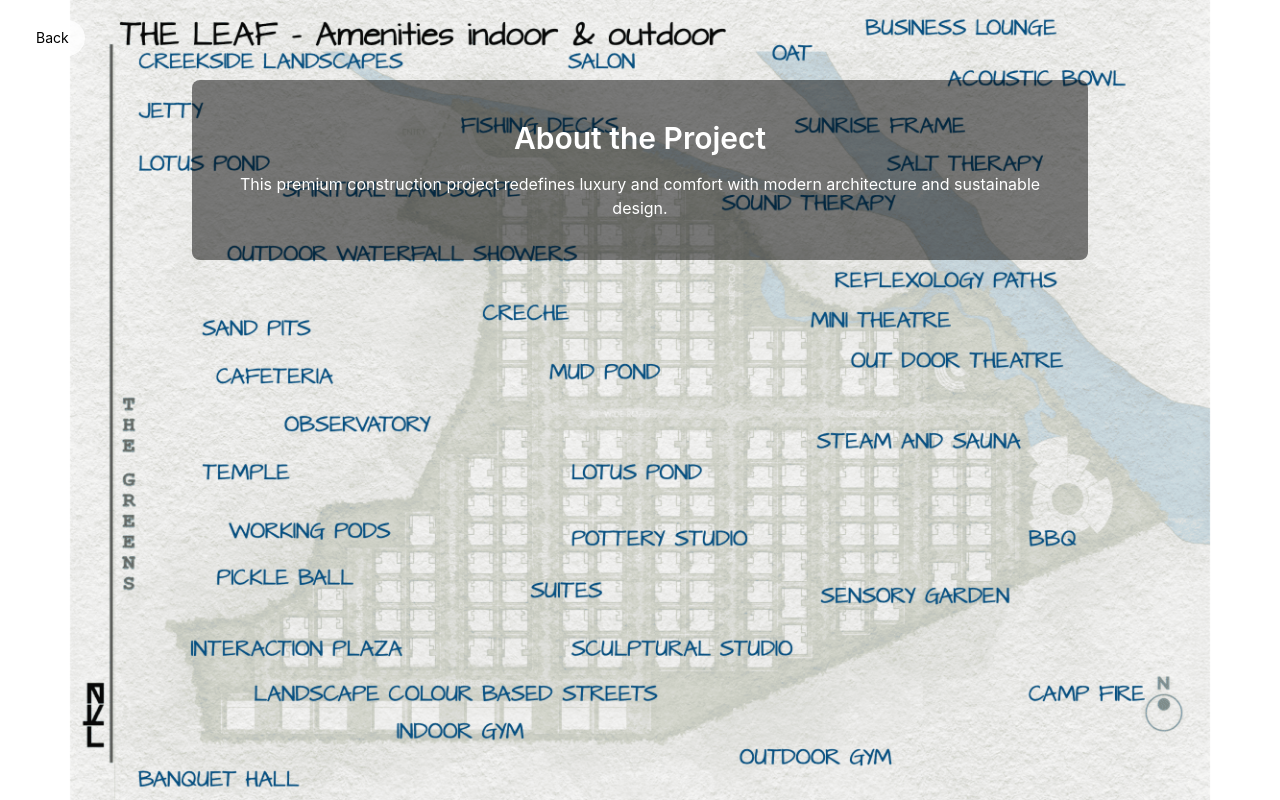
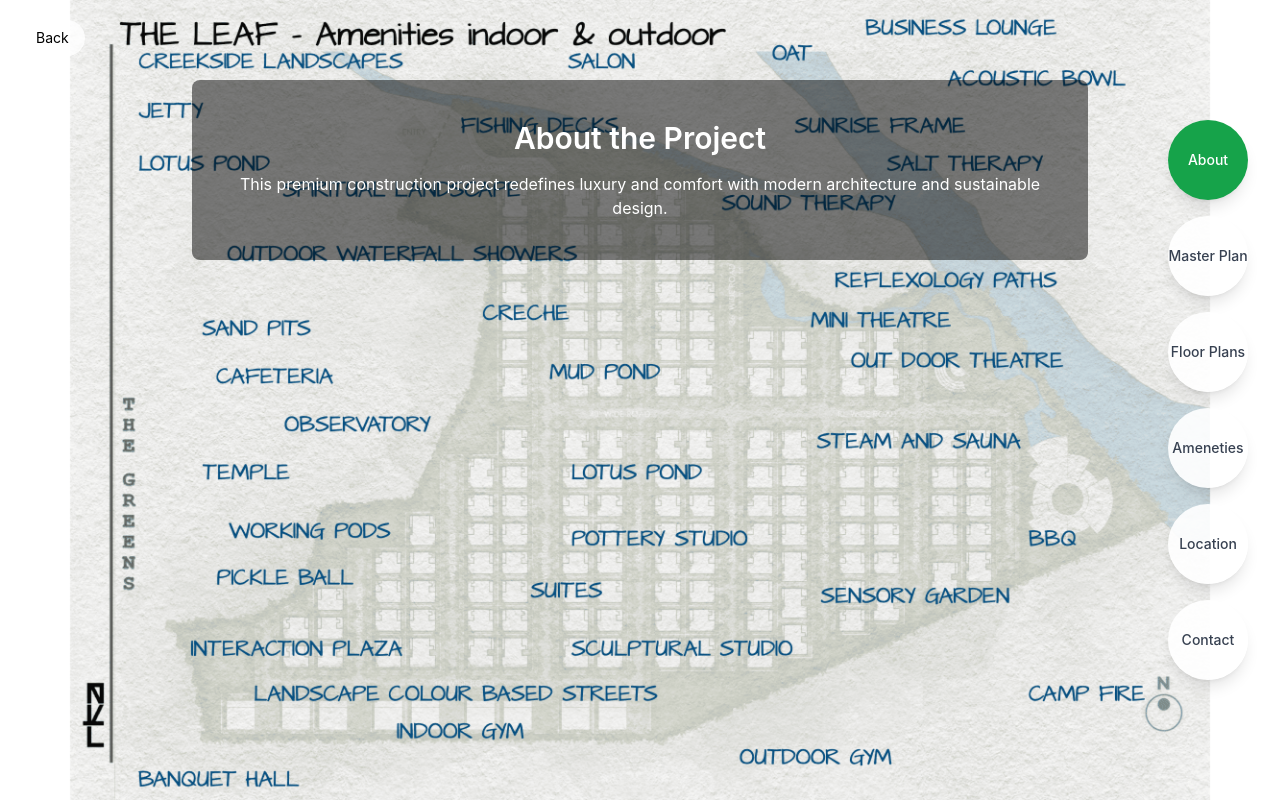
Before and after one commit to siddanth2920/greens-project, a React (Create React App) app: page / in a window 1280 px wide. Both pictures are taken after a click on the button "About". Built offline with nearby package versions, Linux system fonts and the light colour scheme.

Commit message:
nav bar vert

```diff
--- a/src/App.tsx
+++ b/src/App.tsx
@@ -8,17 +8,15 @@ import Projects from "./components/Projects";
 import About from "./components/About";
 
 function App() {
- return (     <Router>
-      {/* ✅ Router wraps your Header and Routes */}
+ return (
+
+ <Router>
       {/* <Header /> */}
       <Routes>
         <Route path="/" element={<Home />} />
-        <Route path="/home" element={<Home />} />
-        <Route path="/projects" element={<Projects />} />
-        <Route path="/about" element={<About />} />
-        {/* <Route path="/contact" element={<Contact />} /> */}
       </Routes>
-    </Router>)
+    </Router>
+    )
 }
 
 export default App;
--- a/src/components/Home.tsx
+++ b/src/components/Home.tsx
@@ -7,17 +7,11 @@ import LocationMap from '../components/home-containers/LocationMap';
 import FloorPlanCarousel from './home-containers/FloorPlans';
 import { useState } from 'react';
 import Ameneties from './home-containers/ameneties';
-type Section =
-  | "hero"
-  | "about"
-  | "master"
-  | "floor"
-  | "location"
-  | "ameneties";
+import Navbar from './Navbar';
+import { Section } from '../types';
 
 export default function App() {
   const [current, setCurrent] = useState<Section>("hero");
-
   const renderSection = () => {
     switch (current) {
       case "about":
@@ -39,7 +33,14 @@ export default function App() {
     }
   };
 
-  return <div className="w-full h-screen">{renderSection()}</div>;
+  return (
+    <div className="w-full h-screen">
+      {current !== "hero" && (
+        <Navbar onNavigate={(val: Section) => setCurrent(val)} currentSection={current} />
+      )}
+      {renderSection()}
+    </div>
+  );
 }
 // export default function App() {
 //   return (
--- /dev/null
+++ b/src/components/Navbar.tsx
@@ -0,0 +1,38 @@
+import React from 'react';
+import { Section } from '../types';
+
+export const buttons: Array<{ label: string; key: Section }> = [
+  { label: "About", key: "about" },
+  { label: "Master Plan", key: "master" },
+  { label: "Floor Plans", key: "floor" },
+  { label: "Ameneties", key: "ameneties" },
+  { label: "Location", key: "location" },
+  { label: "Contact", key: "contact" }
+];
+
+type NavbarProps = {
+  onNavigate: (val: Section) => void;
+  currentSection: Section;
+};
+
+export default function Navbar({ onNavigate, currentSection }: NavbarProps) {
+  return (
+    <nav className="fixed top-1/2 right-8 transform -translate-y-1/2 z-50">
+      <div className="flex flex-col space-y-4">
+        {buttons.map((b) => (
+          <button
+            key={b.key}
+            onClick={() => onNavigate(b.key)}
+            className={`w-[80px] h-[80px] rounded-full flex items-center justify-center text-sm font-medium transition-all duration-300 shadow-lg hover:scale-110
+              ${currentSection === b.key
+                ? 'bg-green-600 text-white'
+                : 'bg-white/90 text-gray-700 hover:bg-green-100'
+              }`}
+          >
+            {b.label}
+          </button>
+        ))}
+      </div>
+    </nav>
+  );
+}
--- a/src/components/home-containers/MasterPlan.tsx
+++ b/src/components/home-containers/MasterPlan.tsx
@@ -13,7 +13,7 @@ export default function MasterPlan({ onBack }: Props) {
       <img
         src={img1}
         alt="Master Plan"
-        className="max-w-4xl mx-auto rounded-lg shadow-lg"
+        className="w-full object-cover"
       />
     </section>
   );
--- a/src/components/home-containers/heroSection.tsx
+++ b/src/components/home-containers/heroSection.tsx
@@ -1,22 +1,6 @@
 // HeroSection.tsx
 import heroImg from "../../assets/villa.jpg";
-// type Props = {
-//   onNavigate: (val: any) => void;
-// };
-// export default function HeroSection() {
-//   return (
-//     <section
-//       className="h-screen bg-cover bg-center relative"
-//       style={{ backgroundImage: heroImg ? `url(${heroImg})` : 'none' }}
-//     >
-//       <div className="absolute inset-0 bg-black/40 flex flex-col items-center justify-center text-white">
-//         <h1 className="text-5xl font-bold">The Greens</h1>
-//         <p className="text-lg mt-4">Building Dreams. Crafting Reality.</p>
-//       </div>
-//     </section>
-//   );
-// }
-
+import { buttons } from "../Navbar";
 
 type Props = {
   onNavigate: (val: any) => void;
@@ -31,16 +15,8 @@ export default function HeroSection({ onNavigate }: Props) {
       <div className="absolute inset-0 bg-black/40 flex flex-col items-center justify-center text-white">
         <h1 className="text-5xl font-bold">The Greens</h1>
         <p className="text-lg mt-4 mb-10">Building Dreams. Crafting Reality.</p>
-
         <div className="flex flex-wrap gap-4 justify-center max-w-3xl">
-          {[
-            { label: "About", key: "about" },
-            { label: "Master Plan", key: "master" },
-            { label: "Floor Plans", key: "floor" },
-            { label: "Ameneties", key: "ameneties" },
-            { label: "Location", key: "location" },
-            { label: "Contact", key: "contact" }
-          ].map((b) => (
+          {buttons.map((b) => (
             <button
               key={b.key}
               onClick={() => onNavigate(b.key)}
--- /dev/null
+++ b/src/types/index.ts
@@ -0,0 +1,8 @@
+export type Section =
+  | "hero"
+  | "about"
+  | "master"
+  | "floor"
+  | "location"
+  | "ameneties"
+  | "contact";
```
